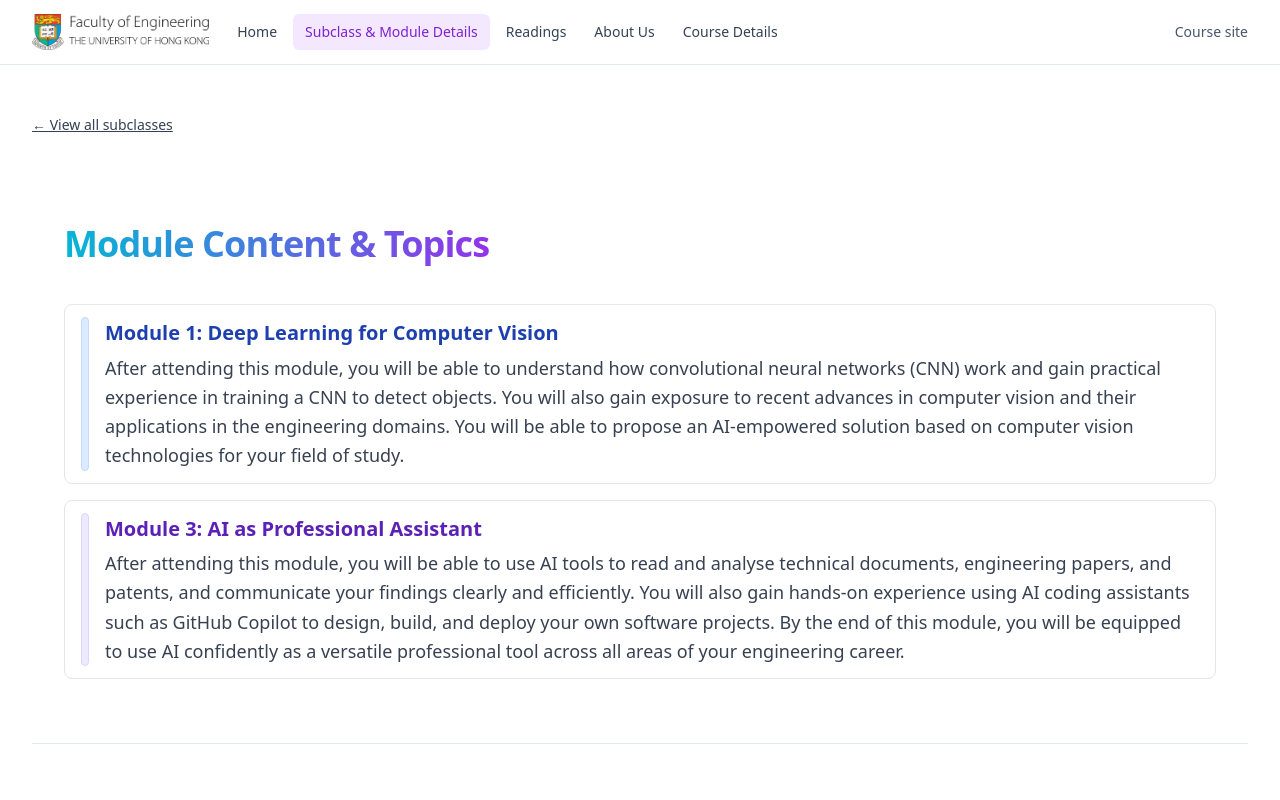
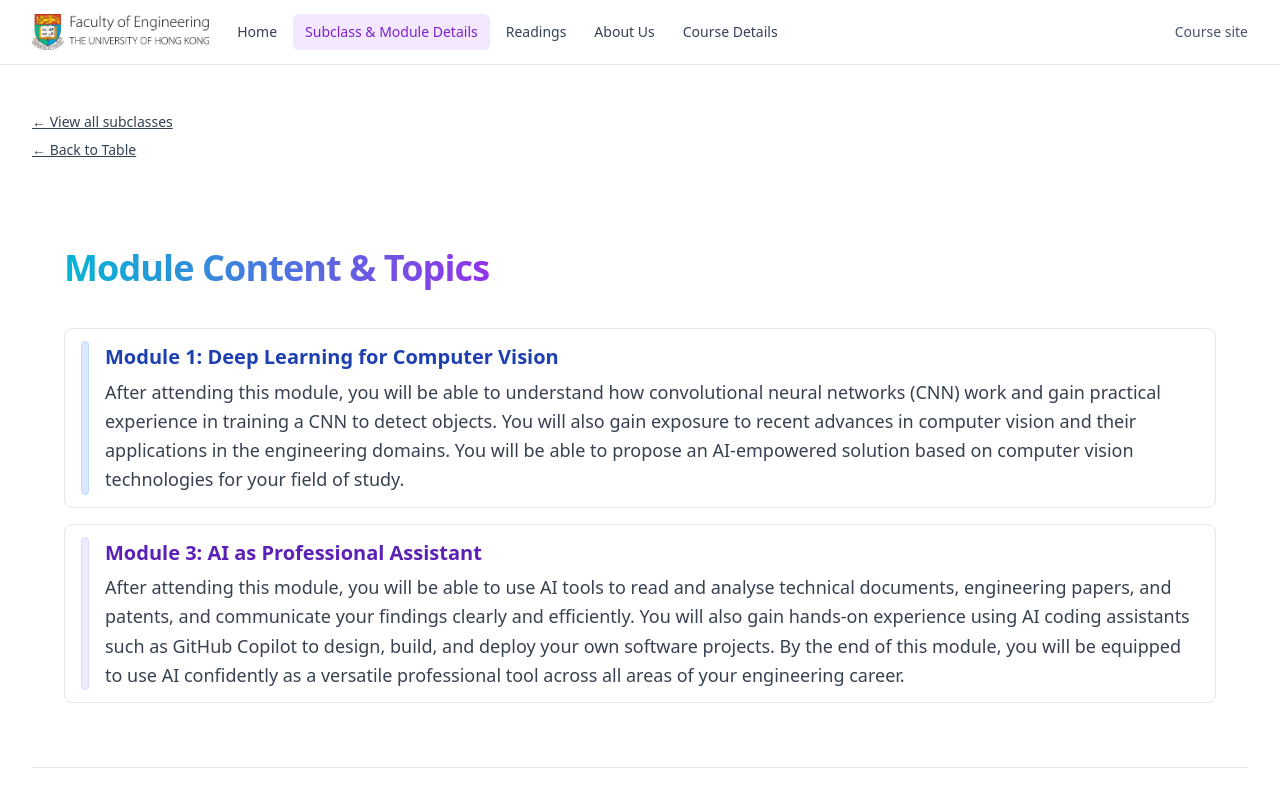
Before and after one commit to ailt9018engg/ailt9018engg.github.io, a React (Vite) app: page / in a window 1280 px wide. Both pictures are taken after a click on the button 640 px from the left and 1912 px from the top of the page. Shown: the top 800 px of the page. Built offline with nearby package versions, Linux system fonts and the light colour scheme.

Commit message:
Adjusted the subclass table interactive methods

```diff
--- a/src/App.tsx
+++ b/src/App.tsx
@@ -102,7 +102,7 @@ export default function App() {
         </Section>
 
         <div className="max-w-7xl mx-auto px-4 sm:px-6 lg:px-8 pb-16">
-<div className="mt-10">
+<div id="subclass-selection" className="mt-10">
     <h2 className="text-3xl font-bold tracking-tight text-slate-900 sm:text-4xl mb-10">
       <span className="bg-gradient-to-r from-cyan-500 to-purple-600 text-transparent bg-clip-text">
         Subclass Selection
--- a/src/components/Section.tsx
+++ b/src/components/Section.tsx
@@ -10,7 +10,7 @@ interface SectionProps {
 }
 
 export const Section = ({ title, id, children, className = '', headingId }: SectionProps) => (
-  <section id={id} className={`py-12 sm:py-16 border-t border-slate-200 ${className}`}>
+  <section id={id} className={`py-12 sm:py-16 border-t border-slate-200 first:border-t-0 ${className}`}>
     <div className="max-w-7xl mx-auto px-4 sm:px-6 lg:px-8">
       <h2 id={headingId} className="text-3xl font-bold tracking-tight text-slate-900 sm:text-4xl mb-10">
         <span className="bg-gradient-to-r from-cyan-500 to-purple-600 text-transparent bg-clip-text">
--- a/src/pages/CourseDetails.tsx
+++ b/src/pages/CourseDetails.tsx
@@ -6,7 +6,7 @@ import { UserIcon, TeacherIcon, CreditIcon, PrerequisiteIcon, CheckCircleIcon }
 export default function CourseDetails() {
   return (
     <div className="text-slate-800 antialiased min-h-screen bg-white">
-      <div className="max-w-7xl mx-auto px-4 sm:px-6 lg:px-8 py-12">
+      <div className="max-w-7xl mx-auto px-4 sm:px-6 lg:px-8 pt-0 pb-12">
 
 
         <Section id="objectives" title="Course Objectives & Learning Outcomes">
--- a/src/pages/Readings.tsx
+++ b/src/pages/Readings.tsx
@@ -116,7 +116,7 @@ export default function Readings() {
   return (
     <div className="text-slate-800 antialiased min-h-screen bg-white">
       <div className="max-w-7xl mx-auto px-4 sm:px-6 lg:px-8 py-12">
-        <h1 className="text-3xl font-bold mb-2">
+        <h1 className="text-3xl font-bold tracking-tight text-slate-900 sm:text-4xl mb-10">
           <span className="bg-gradient-to-r from-cyan-500 to-purple-600 text-transparent bg-clip-text">Readings</span>
         </h1>
 
--- a/src/pages/Schedule.tsx
+++ b/src/pages/Schedule.tsx
@@ -60,15 +60,27 @@ export default function Schedule() {
 
   return (
     <div className="text-slate-800 antialiased min-h-screen bg-white">
-      <div className="max-w-7xl mx-auto px-4 sm:px-6 lg:px-8 py-12">
+      <div className="max-w-7xl mx-auto px-4 sm:px-6 lg:px-8 pt-0 pb-12">
 
         {selectedSub && (
-          <div className="mb-6">
+          <div className="pt-12 mb-6 flex flex-col items-start gap-2">
             <button
               className="text-sm text-slate-700 underline"
               onClick={() => { window.location.hash = 'subclass-module-details'; }}
             >
               ← View all subclasses
+            </button>
+            <button
+              className="text-sm text-slate-700 underline"
+              onClick={() => {
+                window.location.hash = '/';
+                setTimeout(() => {
+                  const el = document.getElementById('subclass-selection');
+                  if (el) el.scrollIntoView({ behavior: 'smooth', block: 'start' });
+                }, 120);
+              }}
+            >
+              ← Back to Table
             </button>
           </div>
         )}
```
